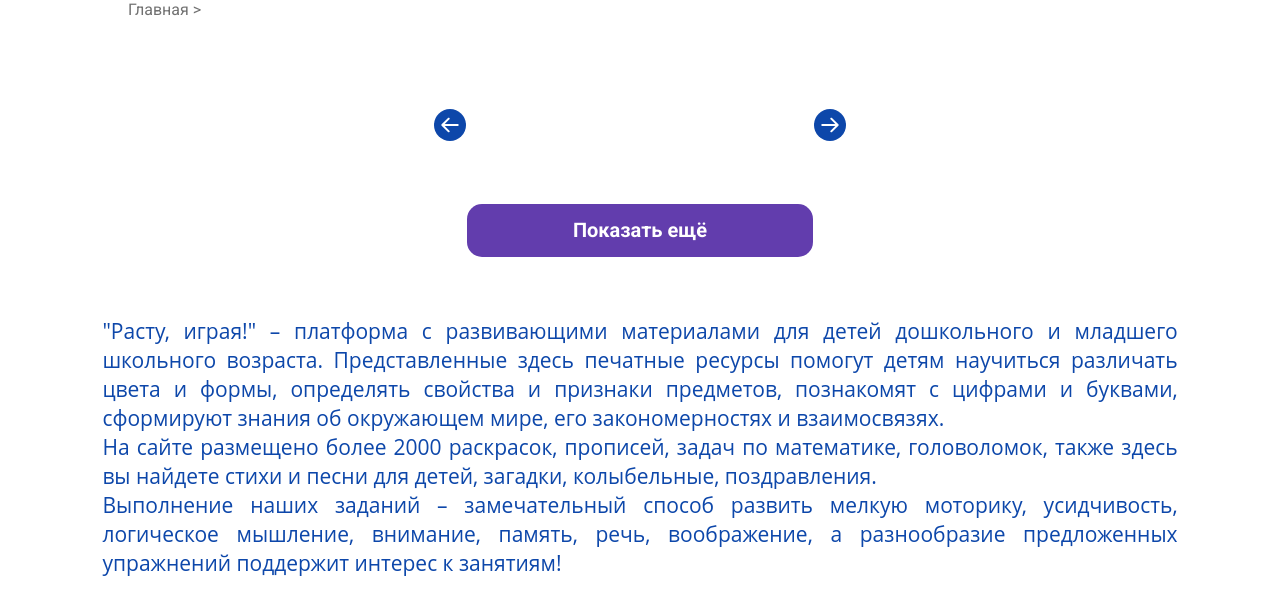
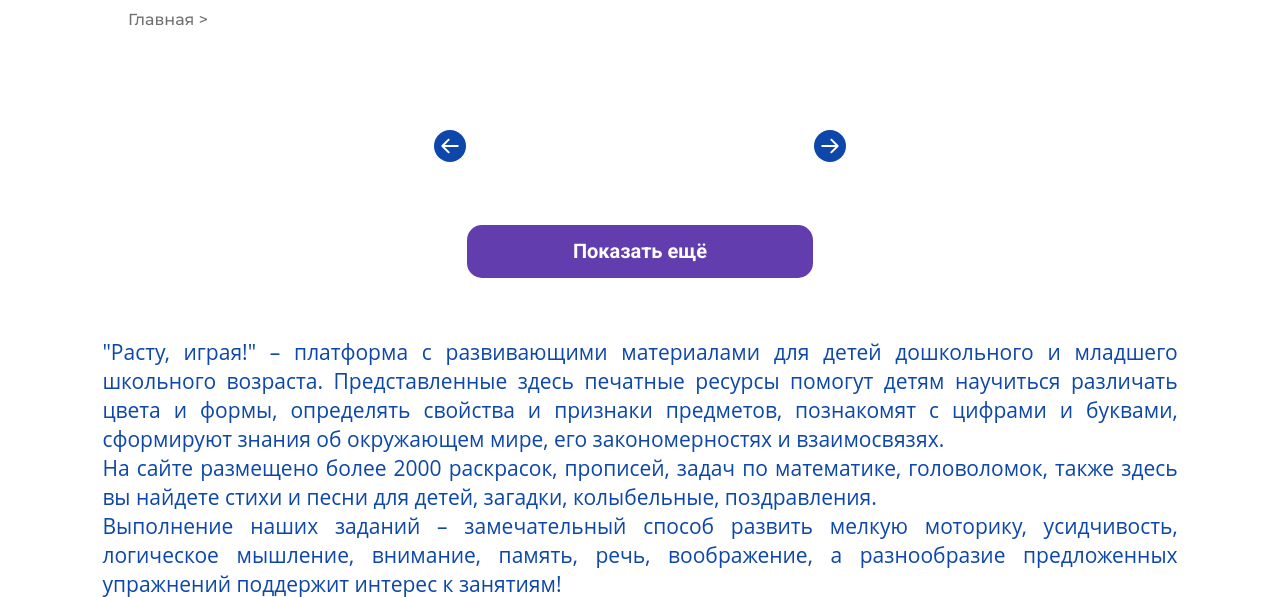
Before and after one commit to Allenom/grow-play, a PHP site: page /catalog/index.php?level=1 in a window 1280 px wide. Shown: the part 132-729 px from the top of the page. Run offline with PHP 8.4, Linux system fonts and the light colour scheme; data that the repository does not hold is empty.

Commit message:
Изменил шрифт хлебных крошек в каталоге

```diff
--- a/catalog/index.php
+++ b/catalog/index.php
@@ -24,6 +24,7 @@
     <link rel="preconnect" href="https://fonts.gstatic.com" crossorigin>
     <link href="https://fonts.googleapis.com/css2?family=Roboto:ital,wght@0,100;0,300;0,400;0,500;0,700;0,900;1,100;1,300;1,400;1,500;1,700;1,900&display=swap" rel="stylesheet">
     <link href="https://fonts.googleapis.com/css2?family=Roboto:ital,wght@0,100;0,300;0,400;1,100;1,300&display=swap" rel="stylesheet">
+<link href="https://fonts.googleapis.com/css2?family=Montserrat:wght@500&display=swap" rel="stylesheet">
 
     <link rel="icon" href="../favicon.svg" type="image/x-icon">
 
--- a/catalog/style.css
+++ b/catalog/style.css
@@ -15,6 +15,12 @@
 }
 
 .path-back {
+    font-family: 'Montserrat', sans-serif;
+    font-style: normal;
+    font-weight: 500;
+    font-size: 16px;
+    line-height: 40px;
+
     text-decoration: none;
     color: #717171;
 }
```
